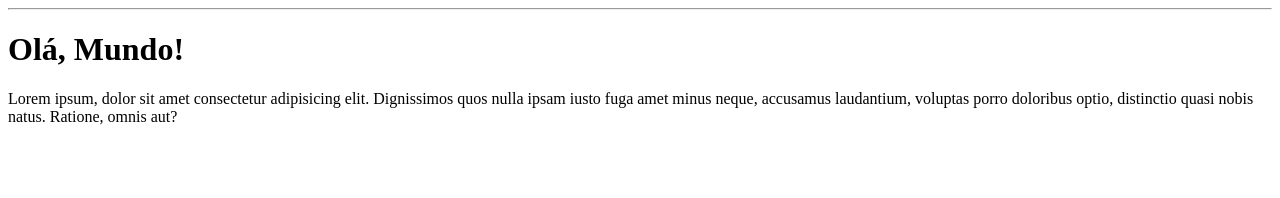
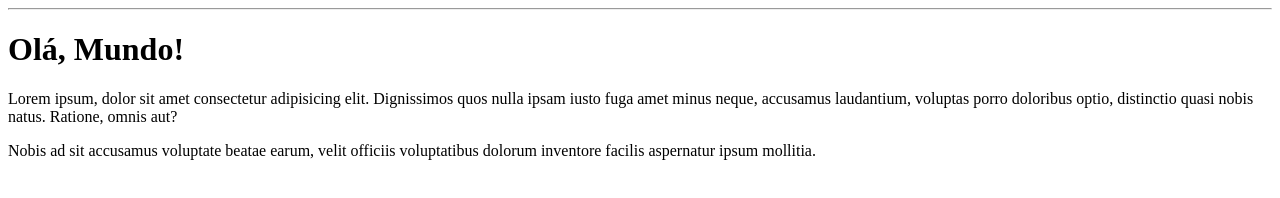
Before and after one commit to arcotempo/Ola-Mundo-Curso-video, a plain HTML site: page site-exemplo/index.html in a window 1280 px wide. Drawn offline with Linux system fonts and the light colour scheme.

Commit message:
Adicionei um segundo parágrafo no VSCode
Este segundo parágrafo é um Lorem sem a primeira e sem a última frase.

```diff
--- a/site-exemplo/index.html
+++ b/site-exemplo/index.html
@@ -9,5 +9,6 @@
     <hr>
     <h1>Olá, Mundo!</h1>
     <p>Lorem ipsum, dolor sit amet consectetur adipisicing elit. Dignissimos quos nulla ipsam iusto fuga amet minus neque, accusamus laudantium, voluptas porro doloribus optio, distinctio quasi nobis natus. Ratione, omnis aut?</p>
+    <p>Nobis ad sit accusamus voluptate beatae earum, velit officiis voluptatibus dolorum inventore facilis aspernatur ipsum mollitia.</p>
 </body>
 </html>
```
